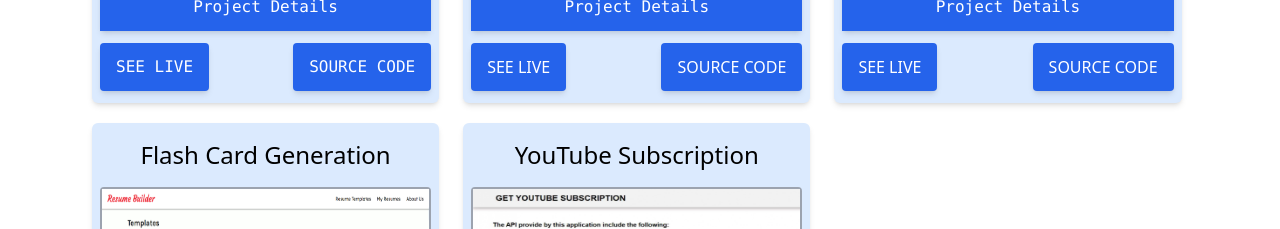
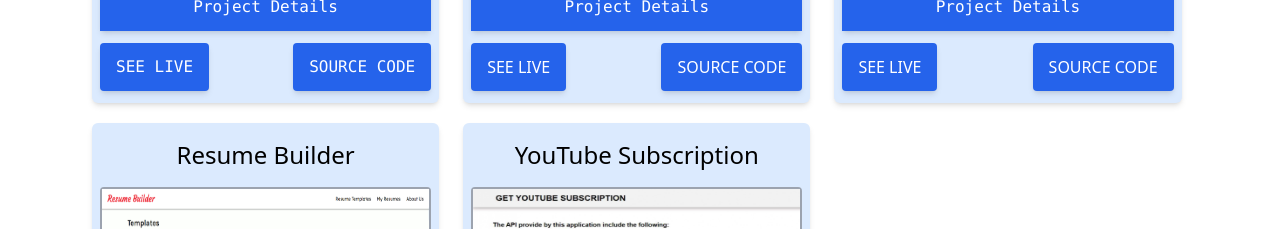
Before and after one commit to dreamboyguru/AboutMe, a React (Create React App) app: page / in a window 1280 px wide. Shown: the part 2340-2569 px from the top of the page. Built offline with nearby package versions, Linux system fonts and the light colour scheme.

Commit message:
Update Project.js

```diff
--- a/src/components/Project.js
+++ b/src/components/Project.js
@@ -324,7 +324,7 @@
 
             <div class='flex-none w-[31%] mx-3 mb-5 max-md:w-full max-lg:w-full max-lg:mb-5 max-md:mb-5 bg-blue-100 rounded-md shadow-md'>
               <div className='w-full justify-center items-center'>
-                <h1 className='text-2xl m-4 font-medium'>Flash Card Generation</h1>
+                <h1 className='text-2xl m-4 font-medium'>Resume Builder</h1>
               </div>
               <div className='w-full mb-1'>
                 <div className='mx-2 border-2 border-gray-400 rounded'>
```
